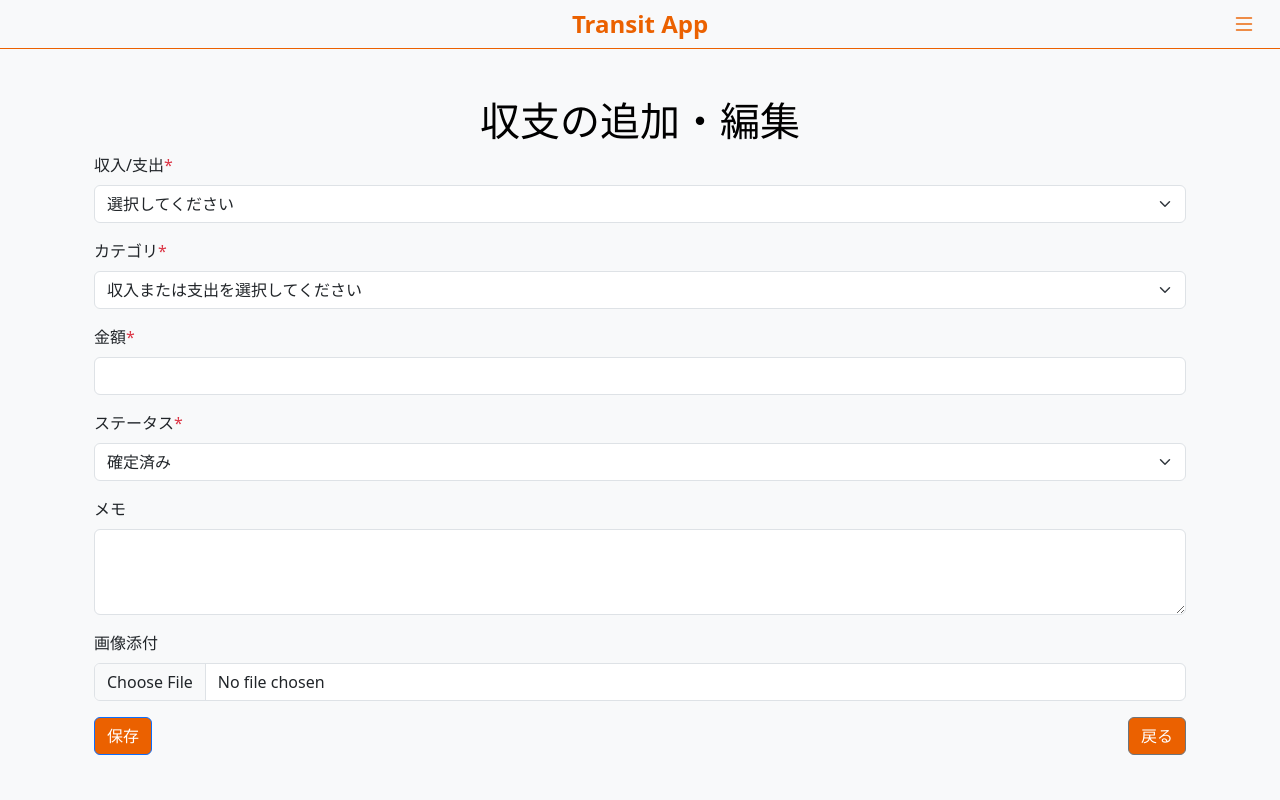
After one commit to g4kug4ku/transit_app, a Django app: page /kakeibo/create/ in a window 1280 px wide. The commit adds this page. Run offline with Django 5.2, Linux system fonts and the light colour scheme; a user stored in the database is signed in.

Commit message:
家計簿機能追加

```diff
--- a/accounts/forms.py
+++ b/accounts/forms.py
@@ -2,7 +2,7 @@ from django import forms
 from django.contrib.auth import get_user_model
 from django.contrib.auth.forms import UserCreationForm
 from django.contrib.auth.models import User
-from .models import Comment, BentoReservation, BentoUnavailableDay, MenuUpload
+from .models import Comment, BentoReservation, BentoUnavailableDay, MenuUpload, KakeiboEntry
 from django.utils import timezone
 import jpholiday
 import datetime
@@ -128,3 +128,9 @@ class MenuUploadForm(forms.ModelForm):
         if not file:
             raise forms.ValidationError("ファイルを選択してください。")
         return file
+
+#家計簿
+class KakeiboForm(forms.ModelForm):
+    class Meta:
+        model = KakeiboEntry
+        fields = ['transaction_type', 'category', 'amount', 'status', 'memo', 'image', 'created_at']
--- a/accounts/models.py
+++ b/accounts/models.py
@@ -3,7 +3,8 @@ from django.contrib.auth.models import User
 from django.contrib.auth import get_user_model
 from django.utils import timezone
 from django.utils.text import slugify
-from datetime import timedelta, datetime, time
+from datetime import timedelta, datetime, time, date
+from django.conf import settings
 
 User = get_user_model()
 
@@ -110,3 +111,36 @@ class MenuUpload(models.Model):
 
     def __str__(self):
         return self.title
+
+#家計簿
+class KakeiboEntry(models.Model):
+    TRANSACTION_TYPE_CHOICES = [
+        ('income', '収入'),
+        ('expense', '支出'),
+    ]
+
+    STATUS_CHOICES = [
+        ('confirmed', '確定済み'),
+        ('pending', '未確定'),
+    ]
+
+    user = models.ForeignKey(settings.AUTH_USER_MODEL, on_delete=models.CASCADE)
+    transaction_type = models.CharField(
+        max_length=10,
+        choices=TRANSACTION_TYPE_CHOICES,
+        default='expense'
+    )
+    category = models.CharField(max_length=50)
+    amount = models.DecimalField(max_digits=10, decimal_places=2)
+    status = models.CharField(
+        max_length=10,
+        choices=STATUS_CHOICES,
+        default='pending'
+    )
+    memo = models.TextField(blank=True, null=True)
+    image = models.ImageField(upload_to='kakeibo_images/', blank=True, null=True)
+    created_at = models.DateTimeField(default=timezone.now)  # 作成日時
+    updated_at = models.DateTimeField(auto_now=True)      # 更新日時
+
+    def __str__(self):
+        return f"{self.user.username} - {self.category} ({self.transaction_type})"
--- a/accounts/templates/accounts/base.html
+++ b/accounts/templates/accounts/base.html
@@ -107,8 +107,10 @@
                 <li><a href="{% url 'index' %}" class="text-dark">投稿一覧</a></li>
                 <li><a href="{% url 'bento_reservation' %}" class="text-dark">弁当予約</a></li>
                 <li><a href="https://repo.transit-iko.net/" class="text-dark">業務日誌</a></li>
+                <li><a href="{% url 'kakeibo_list' %}" class="text-dark">家計簿</a></li>
                 {% if user.is_staff %}  <!-- 管理者の場合のみ表示 -->
-                <li><a href="{% url 'admin_bento_reservation_list' %}" class="nav-link">弁当予約者一覧</a></li>
+                <li><a href="{% url 'admin_bento_reservation_list' %}" class="text-dark">弁当予約者一覧</a></li>
+                <li><a href="https://gakugaku.pythonanywhere.com/admin/accounts/bentoreservation/" class="text-dark">管理サイト</a></li>
                 <li><a href="{% url 'upload_menu' %}">献立をアップロード</a></li>
                 {% endif %}
             </ul>
--- /dev/null
+++ b/accounts/templates/accounts/kakeibo_form.html
@@ -0,0 +1,98 @@
+{% extends 'accounts/base.html' %}
+{% load static %}
+{% block content %}
+<div class="container mt-5">
+    <h1 class="text-center">収支の追加・編集</h1>
+    <form method="POST" enctype="multipart/form-data">
+        {% csrf_token %}
+
+        <!-- 収入か支出かを選択 -->
+        <div class="mb-3">
+            <label for="transaction_type" class="form-label">収入/支出<span class="text-danger">*</span></label>
+            <select id="transaction_type" name="transaction_type" class="form-select" required>
+                <option value="">選択してください</option>
+                <option value="income">収入</option>
+                <option value="expense">支出</option>
+            </select>
+        </div>
+
+        <!-- カテゴリ選択 -->
+        <div class="mb-3">
+            <label for="category" class="form-label">カテゴリ<span class="text-danger">*</span></label>
+            <select id="category" name="category" class="form-select" required>
+                <option value="">収入または支出を選択してください</option>
+            </select>
+        </div>
+
+        <!-- 金額入力 -->
+        <div class="mb-3">
+            <label for="amount" class="form-label">金額<span class="text-danger">*</span></label>
+            <input type="number" id="amount" name="amount" class="form-control" required>
+        </div>
+
+        <!-- 確定済み/未確定選択 -->
+        <div class="mb-3">
+            <label for="status" class="form-label">ステータス<span class="text-danger">*</span></label>
+            <select id="status" name="status" class="form-select" required>
+                <option value="confirmed">確定済み</option>
+                <option value="pending">未確定</option>
+            </select>
+        </div>
+
+        <!-- メモ欄 -->
+        <div class="mb-3">
+            <label for="memo" class="form-label">メモ</label>
+            <textarea id="memo" name="memo" class="form-control" rows="3"></textarea>
+        </div>
+
+        <!-- 画像添付機能 -->
+        <div class="mb-3">
+            <label for="image" class="form-label">画像添付</label>
+            <input type="file" id="image" name="image" class="form-control">
+        </div>
+
+        <!-- ボタン -->
+        <div class="d-flex justify-content-between">
+            <button type="submit" class="btn btn-primary">保存</button>
+            <a href="{% url 'kakeibo_list' %}" class="btn btn-secondary">戻る</a>
+        </div>
+    </form>
+</div>
+
+<!-- カテゴリ切り替え用JavaScript -->
+<script>
+document.addEventListener('DOMContentLoaded', function() {
+    const transactionTypeSelect = document.getElementById('transaction_type');
+    const categorySelect = document.getElementById('category');
+
+    const incomeCategories = [
+        '給与', '副収入', '投資収益', '臨時収入', '不労所得', '返金・補助金', 'その他（収入）'
+    ];
+
+    const expenseCategories = [
+        '住居費', '食費', '光熱費', '通信費', '交通費', '保険料',
+        '教育費', '医療費', '娯楽費', '衣服・美容', '交際費',
+        '税金・手数料', 'その他（支出）'
+    ];
+
+    transactionTypeSelect.addEventListener('change', function() {
+        const selectedType = transactionTypeSelect.value;
+        categorySelect.innerHTML = '<option value="">選択してください</option>';
+
+        let categories = [];
+        if (selectedType === 'income') {
+            categories = incomeCategories;
+        } else if (selectedType === 'expense') {
+            categories = expenseCategories;
+        }
+
+        categories.forEach(function(category) {
+            const option = document.createElement('option');
+            option.value = category;
+            option.textContent = category;
+            categorySelect.appendChild(option);
+        });
+    });
+});
+</script>
+{% endblock %}
--- a/accounts/urls.py
+++ b/accounts/urls.py
@@ -14,4 +14,8 @@ urlpatterns = [
     path('generate_order_sheet/', views.generate_order_sheet, name='generate_order_sheet'),
     path('upload_menu/', views.upload_menu, name='upload_menu'),
     path('delete_menu/<int:menu_id>/', views.delete_menu, name='delete_menu'),
+    path('kakeibo/', views.kakeibo_list, name='kakeibo_list'),
+    path('kakeibo/<int:pk>/', views.kakeibo_detail, name='kakeibo_detail'),
+    path('kakeibo/create/', views.kakeibo_create, name='kakeibo_create'),
+    path('kakeibo/delete/<int:pk>/', views.kakeibo_delete, name='kakeibo_delete'),
 ]
--- a/accounts/views.py
+++ b/accounts/views.py
@@ -2,16 +2,16 @@ from django.shortcuts import render, redirect, get_object_or_404
 from django.contrib.auth import login
 from django.contrib.auth import get_user_model
 from django.contrib.auth.decorators import login_required
-from .forms import SignUpForm, CommentForm, BentoReservationForm, MenuUploadForm
-from .models import Post, Comment, BentoReservation, BentoUnavailableDay, User, MenuUpload
+from .forms import SignUpForm, CommentForm, BentoReservationForm, MenuUploadForm, KakeiboForm
+from .models import Post, Comment, BentoReservation, BentoUnavailableDay, User, MenuUpload, KakeiboEntry
 from django.urls import resolve, reverse
 from .utils import decode_filename
-from django.http import JsonResponse
 from django.contrib import messages
 from datetime import datetime, timedelta
 from django.utils import timezone
 from django.http import HttpResponse
 from django.template.loader import render_to_string
+from django.db.models import Q, Sum
 
 # Create your views here.
 def signup(request):
@@ -260,3 +260,38 @@ def delete_menu(request, menu_id):
     menu.delete()
     messages.success(request, '献立が削除されました。')
     return redirect('upload_menu')
+
+#家計簿
+@login_required
+def kakeibo_list(request):
+    entries = KakeiboEntry.objects.filter(user=request.user)
+
+    return render(request, 'accounts/kakeibo_list.html', {
+        'kakeibo_entries': entries,
+    })
+
+@login_required
+def kakeibo_detail(request, pk):
+    entry = get_object_or_404(KakeiboEntry, pk=pk, user=request.user)
+    return render(request, 'accounts/kakeibo_detail.html', {'entry': entry})
+
+@login_required
+def kakeibo_create(request):
+    if request.method == 'POST':
+        form = KakeiboForm(request.POST, request.FILES)
+        if form.is_valid():
+            form.instance.user = request.user  # ユーザー情報をセット
+            form.save()  # 家計簿データを保存
+            messages.success(request, "収支が追加されました！")
+            return redirect('kakeibo_list')
+    else:
+        form = KakeiboForm()
+
+    return render(request, 'accounts/kakeibo_form.html', {'form': form})
+
+@login_required
+def kakeibo_delete(request, pk):
+    entry = get_object_or_404(KakeiboEntry, pk=pk, user=request.user)
+    entry.delete()
+    messages.success(request, "収支データを削除しました！")
+    return redirect('kakeibo_list')
```
Also changed, not shown: accounts/templates/accounts/kakeibo_detail.html (added, +12 -0 lines), accounts/templates/accounts/kakeibo_list.html (added, +42 -0 lines), accounts/templates/accounts/tag_create.html (added, +9 -0 lines), accounts/migrations/0022_tag_alter_bentoreservation_options_and_more.py (added), accounts/migrations/0023_tag_color_alter_tag_name.py (added), accounts/migrations/0024_rename_description_kakeiboentry_memo_and_more.py (added), accounts/migrations/0025_alter_kakeiboentry_category_and_more.py (added), accounts/migrations/0026_remove_kakeiboentry_tag_and_more.py (added), db.sqlite3.
